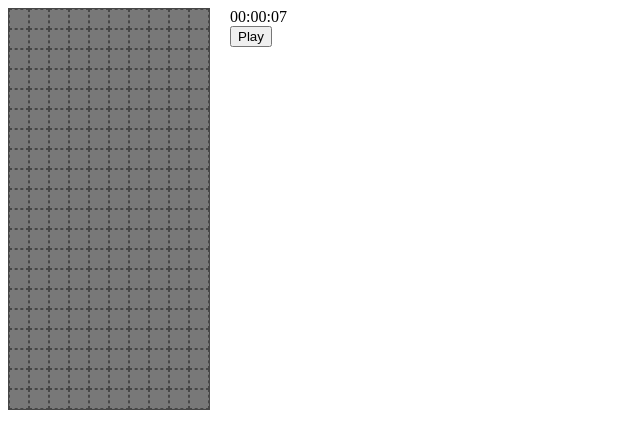
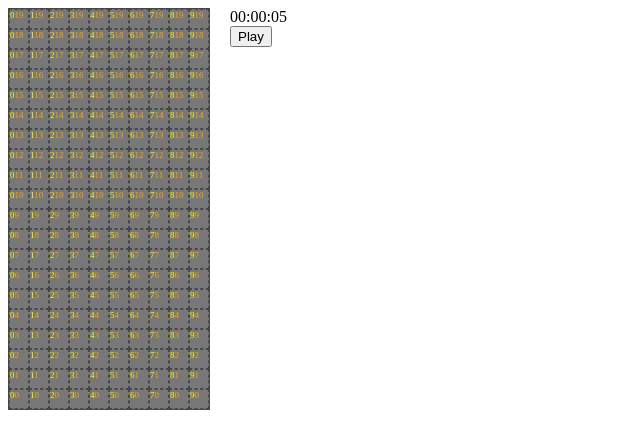
Before and after one commit to rpasechnikov/tetris-js, a website built with Parcel: page index.html in a window 1280 px wide. Shown: the whole page, without its empty margins (0-640 px from the left). Built offline with nearby package versions, Linux system fonts and the light colour scheme.

Commit message:
Extended cells to be rendered as a 2d array and know of each location and cell div element

```diff
--- /dev/null
+++ b/src/interfaces/vector2.ts
@@ -0,0 +1,4 @@
+export interface Vector2 {
+  x: number;
+  y: number;
+}
--- a/src/styles.scss
+++ b/src/styles.scss
@@ -31,10 +31,19 @@ $border-thickness: 1px;
       border: $border-thickness dashed $dark-grey;
 
       display: inline-block;
+      font-size: 9px;
 
       &:hover {
         background: $light-blue;
         border-color: $dark-blue;
+      }
+
+      .x {
+        color: yellow;
+      }
+
+      .y {
+        color: orange;
       }
     }
   }
--- a/src/types/board.ts
+++ b/src/types/board.ts
@@ -1,13 +1,14 @@
 import { Initializable } from 'src/interfaces/initializable';
 import { Updatable } from 'src/interfaces/updatable';
-import { Pixel } from './pixel';
+import { Cell } from './cell';
 
 export class Board implements Initializable, Updatable {
   private readonly _boardHeight = 20;
   private readonly _boardWidth = 10;
   private _gameBoard: Element;
+  private _cells: Cell[][];
 
-  private _activePixel: Pixel;
+  private _activePixel: Cell;
 
   init(): void {
     this._gameBoard = document.getElementsByClassName('game-board')[0];
@@ -16,21 +17,40 @@ export class Board implements Initializable, Updatable {
   }
 
   update(): void {
-    if (!this._activePixel) {
-      this.createNewActivePixel();
-    }
+    // if (!this._activePixel) {
+    //   this.createNewActivePixel();
+    // }
   }
 
   private createNewActivePixel(): void {
-    const pixel = new Pixel();
+    // const pixel = new Cell();
   }
 
   private renderCells(): void {
-    for (var i = 0; i < this._boardHeight * this._boardWidth; i++) {
-      var cell = document.createElement('div');
-      cell.className = 'cell';
+    this._cells = [];
 
-      this._gameBoard.appendChild(cell);
+    for (var y = this._boardHeight - 1; y > -1; y--) {
+      this._cells[y] = [];
+
+      for (var x = 0; x < this._boardWidth; x++) {
+        var cellElement = document.createElement('div');
+        cellElement.className = 'cell';
+        cellElement.innerHTML = `<span class="x">${x}</span><span class="y">${y}</span>`;
+
+        this._gameBoard.appendChild(cellElement);
+
+        var cell = new Cell(cellElement, { x, y });
+        cell.init();
+
+        this._cells[y][x] = cell;
+      }
     }
+
+    // for (var i = 0; i < this._boardHeight * this._boardWidth; i++) {
+    //   var cellElement = document.createElement('div');
+    //   cellElement.className = 'cell';
+
+    //   this._gameBoard.appendChild(cellElement);
+    // }
   }
 }
--- /dev/null
+++ b/src/types/cell.ts
@@ -0,0 +1,28 @@
+import { Colour } from 'src/enums';
+import { Initializable } from 'src/interfaces/initializable';
+import { Vector2 } from 'src/interfaces/vector2';
+
+/** Represents a 'cell' that could be a shape or an empty cell */
+export class Cell implements Initializable {
+  private _element: Element;
+  private _colour: Colour;
+  private _location: Vector2;
+
+  constructor(element: Element, location: Vector2, colour: Colour = null) {
+    this._element = element;
+    this._colour = colour;
+    this._location = location;
+  }
+
+  init(): void {
+    this._element.addEventListener('click', (e: MouseEvent) => this.onClick(e));
+  }
+
+  private onClick(_: MouseEvent): void {
+    console.log(`Clicked cell at x: ${this._location.x}, y: ${this._location.y}`);
+  }
+
+  private getRandomColour(): Colour {
+    return Math.floor(Math.random() * 16) as Colour;
+  }
+}
--- a/src/types/pixel.ts
+++ /dev/null
@@ -1,17 +0,0 @@
-import { Colour } from 'src/enums';
-import { Initializable } from 'src/interfaces/initializable';
-
-/** Represents a 'pixel' that makes up a shape */
-export class Pixel implements Initializable {
-  private _colour: Colour;
-
-  constructor(colour?: Colour) {
-    this._colour = !!colour ? colour : this.getRandomColour();
-  }
-
-  init(): void {}
-
-  private getRandomColour(): Colour {
-    return Math.floor(Math.random() * 16) as Colour;
-  }
-}
```
